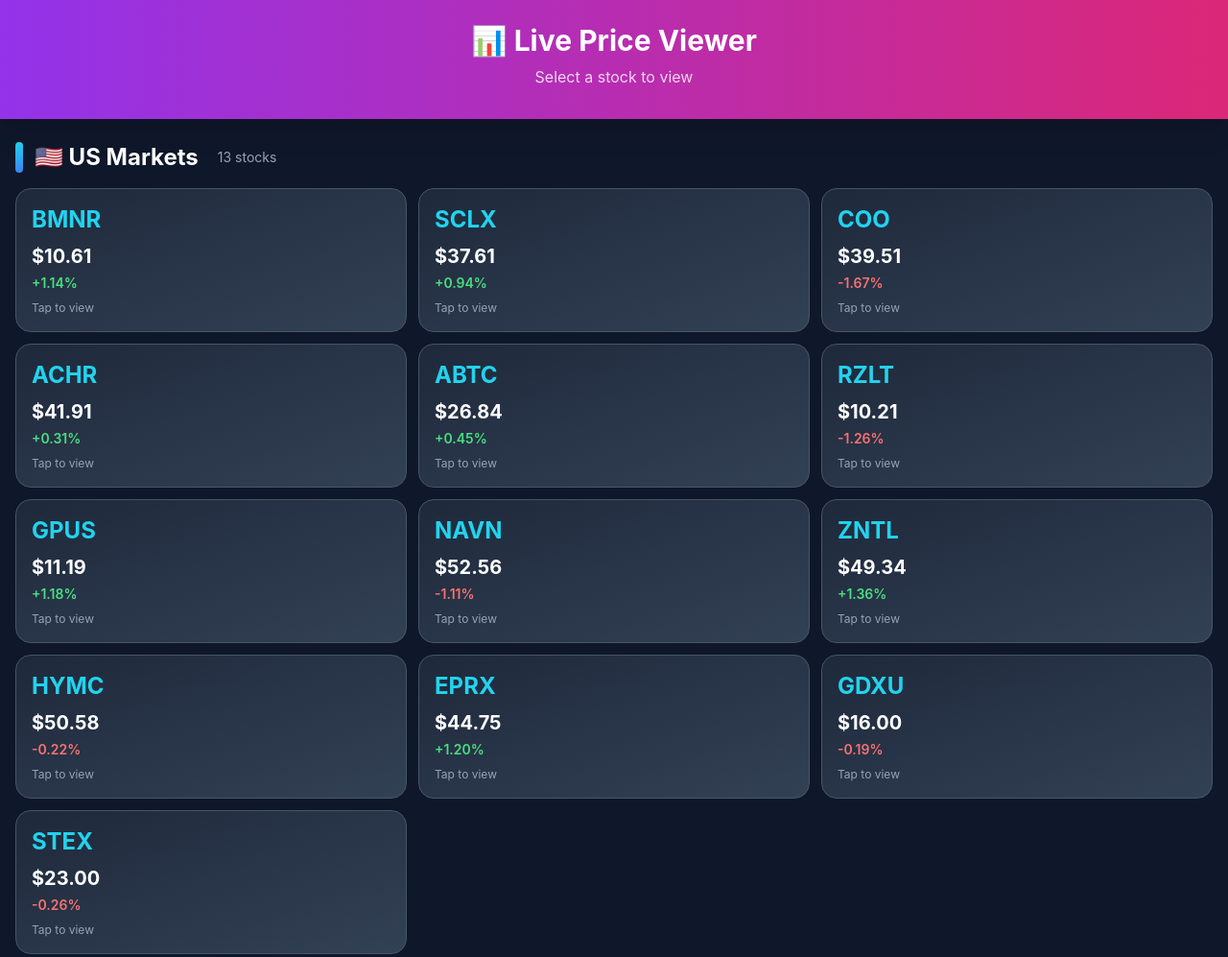
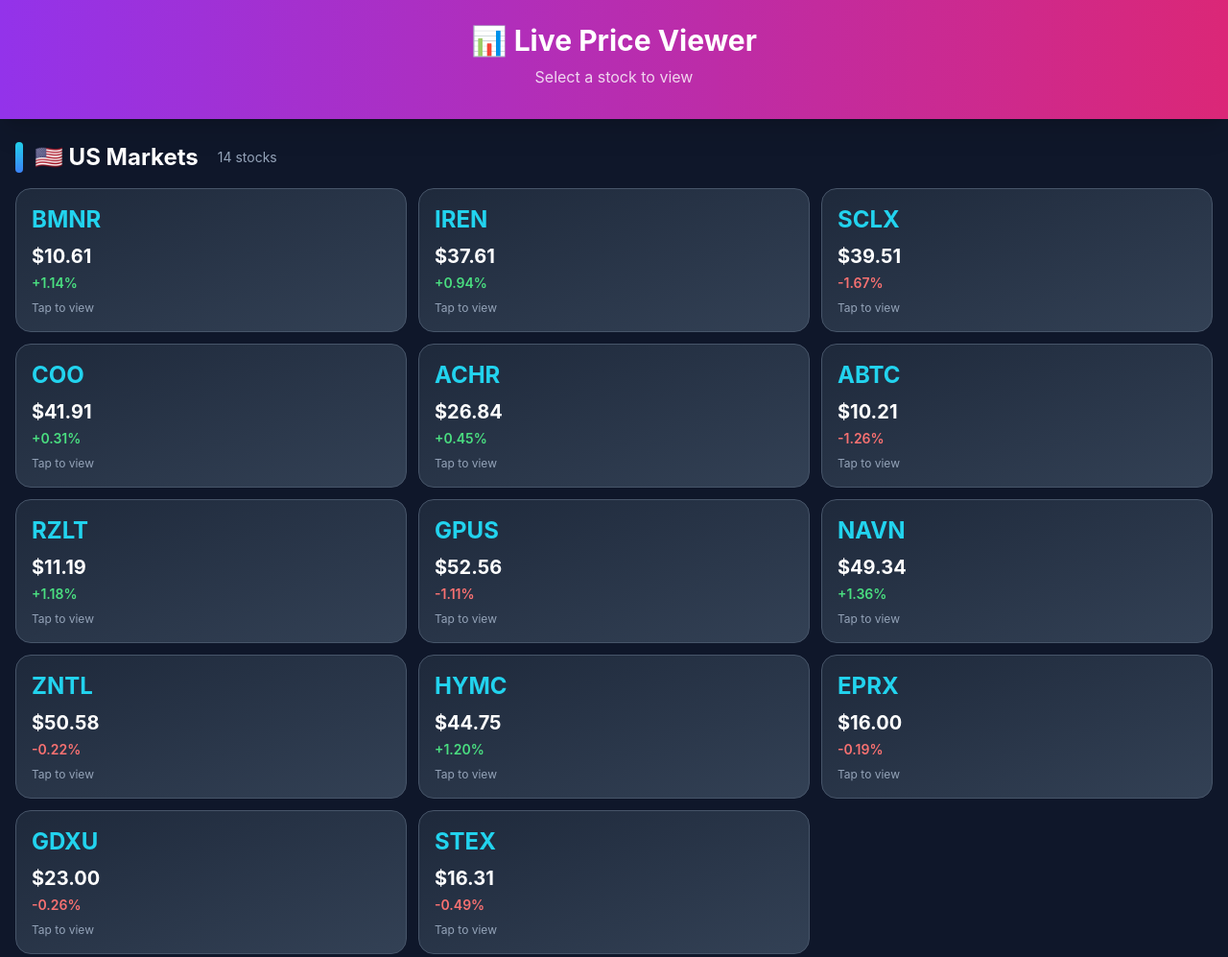
Before and after one commit to santhoshm2303/trading-dashboard, a website: page live-price-drilldown.html in a window 1280 px wide. Shown: the top 997 px of the page at 96% size. Drawn offline with nearby package versions, Linux system fonts and the light colour scheme.

Commit message:
Update live-price-drilldown.html

```diff
--- a/live-price-drilldown.html
+++ b/live-price-drilldown.html
@@ -40,7 +40,7 @@
     const SHEET_ID = "14s8og9ufXnpHzWCToM0pLfrOZ6w_02Ee84LUm3yFI98";
 
     const STOCKS = {
-      US: ["BMNR", "SCLX", "COO", "ACHR", "ABTC", "RZLT", "GPUS", "NAVN", "ZNTL", "HYMC", "EPRX", "GDXU", "STEX"],
+      US: ["BMNR", "IREN", "SCLX", "COO", "ACHR", "ABTC", "RZLT", "GPUS", "NAVN", "ZNTL", "HYMC", "EPRX", "GDXU", "STEX"],
       ASX: ["TLX.AX", "MRD.AX", "ALR.AX", "SPD.AX", "LKY.AX", "MSB.AX", "FMG.AX"]
     };
 
```
